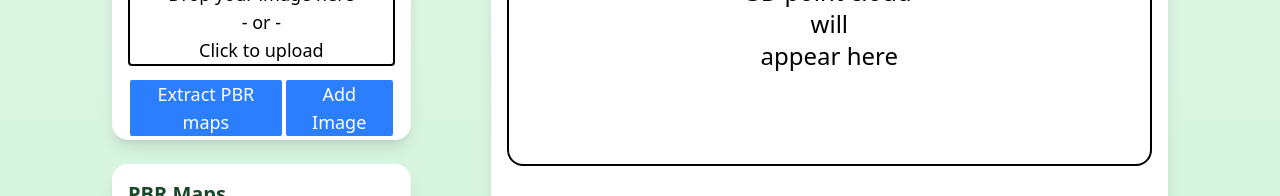
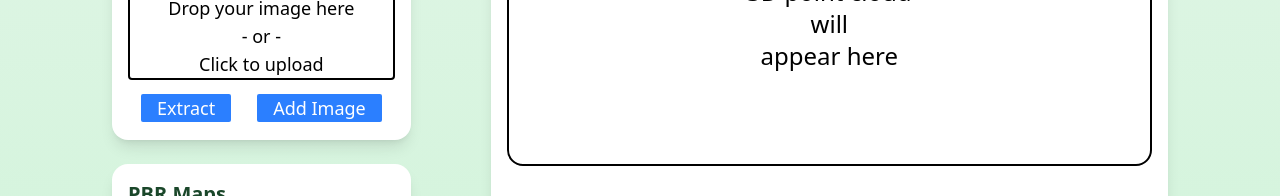
Before and after one commit to fuseai-fellowship/PBR-map-generation-for-realistic-3D-modeling, a React (Vite) app in the folder majorFront/: page /extraction in a window 1280 px wide. Shown: the part 399-595 px from the top of the page. Built offline with nearby package versions, Linux system fonts and the light colour scheme.

Commit message:
some final changes

```diff
--- a/majorFront/src/Components/AssetContext.jsx
+++ b/majorFront/src/Components/AssetContext.jsx
@@ -12,6 +12,7 @@ const sampleAsset = {
   fileFormat: 'glTF 2.0 (.glb)',
   originalImageUrl: null,
   numberOfCamera:false,
+  extract:false,
   modelUrl: 'https://raw.githubusercontent.com/KhronosGroup/glTF-Sample-Models/master/2.0/Sphere/glTF-Binary/Sphere.glb',
   pbrMaps: [
     {
@@ -59,6 +60,12 @@ export const AssetProvider = ({ children }) => {
     setBlob(blob)
   }
 
+  const extractPBR=(state)=>{
+    setAsset(prev=>({
+      ...prev,
+      extract:state
+    }))
+  }
   const updateNoOfCamera=(boolState)=>{
     console.log("In update ", boolState)
     setAsset(prev=>({
@@ -94,7 +101,7 @@ export const AssetProvider = ({ children }) => {
   }
 
   return (
-    <AssetContext.Provider value={{ currentAsset,objectBlob,addBlob,updatePBRMapByType,updateAllPBRMap,addOriginalImage,updateNoOfCamera }}>
+    <AssetContext.Provider value={{ currentAsset,objectBlob,addBlob,updatePBRMapByType,updateAllPBRMap,addOriginalImage,updateNoOfCamera,extractPBR }}>
       {children}
     </AssetContext.Provider>
   );
--- a/majorFront/src/Components/MPEGStreamer.jsx
+++ b/majorFront/src/Components/MPEGStreamer.jsx
@@ -102,7 +102,7 @@ const MJPEGStream = () => {
   // };
 
   useEffect(() => {
-    createImageLayer(webcamRef1, imageNr1, finished1, 'http://192.168.16.206:8080/?action=stream');
+    createImageLayer(webcamRef1, imageNr1, finished1, 'http://192.168.71.206:8080/?action=stream');
     // createImageLayer(webcamRef2, imageNr2, finished2, 'http://192.168.10.103:5000/video_feed');
 
     return () => {
@@ -146,7 +146,7 @@ const MJPEGStream = () => {
         </p>
           <div className='relative aspect-video bg-black cursor-pointer overflow-hidden rounded-lg shadow-lg'>
       <img
-        src="http://192.168.16.161:5000/video_feed"
+        src="http://192.168.71.161:5000/video_feed"
         alt="Live Stream"
         className="w-auto max-h-full rounded-lg shadow-lg"
       />
--- a/majorFront/src/Components/OriginalImage.jsx
+++ b/majorFront/src/Components/OriginalImage.jsx
@@ -6,14 +6,13 @@ import { useSelector } from 'react-redux';
 import { useAssetContext } from './AssetContext';
 
 const OriginalImage = () => {
-  const { currentAsset ,updatePBRMapByType ,updateAllPBRMap,addBlob,addOriginalImage} = useAssetContext();
+  const { currentAsset ,updatePBRMapByType ,updateAllPBRMap,addBlob,addOriginalImage,extractPBR} = useAssetContext();
 
   const backendAPI=useSelector(state=>state.backendAPI)
   // const backendAPI='https://b872-104-196-153-231.ngrok-free.app/process'
     console.log("In pbr maps displaying page with backendapi : ",backendAPI)
 
     const [selectedImage, setSelectedImage] = useState(null); // for uploaded imaged
-    const [extractPBR,setExtractPBR]=useState(true);
     const fileInputRef = useRef(null);
 
     // useEffect(()=>{
@@ -22,6 +21,7 @@ const OriginalImage = () => {
     //   }
 
     // },[currentAsset.originalImageUrl])
+
     // When a file is selected via the hidden input
     const handleFileChange = (e) => {
       // console.log("original")
@@ -60,12 +60,12 @@ const OriginalImage = () => {
 
 
     const cancelUpload=()=>{
-      setExtractPBR(true);
+      extractPBR(false)
       updateAllPBRMap('all',{url:'https://images.pexels.com/photos/2071882/pexels-photo-2071882.jpeg?auto=compress&cs=tinysrgb&dpr=1&w=500'})
     }
     // When user clicks the Extract button
     const handleUpload = async () => {
-      setExtractPBR(false);
+      extractPBR(true)
       // updateAllPBRMap('all',{url:'https://media.tenor.com/IfbOs_yh89AAAAAM/loading-buffering.gif'})
       updateAllPBRMap('all',{url:'https://miro.medium.com/v2/resize:fit:1400/1*jJKlUDkGzezjiFPagzvnuw.gif'})
 
@@ -189,6 +189,7 @@ const OriginalImage = () => {
             e.stopPropagation();
             setSelectedImage(null);
             addOriginalImage(null);
+            cancelUpload();
             }}
         >
             X
@@ -219,18 +220,18 @@ const OriginalImage = () => {
 
 
         <div
-        className='w-full flex justify-around text-center mt-1 py-2 text-lg text-white rounded-sm cursor-pointer'>
-            {extractPBR?
-            <div className='flex justify-around'>
+        className='w-full flex justify-center text-center mt-1 py-2 text-lg text-white rounded-sm cursor-pointer'>
+            {!currentAsset.extract?
+            <div className='flex w-full justify-around '>
             <p
-            className={`bg-blue-500 hover:bg-blue-600 ${currentAsset.originalImageUrl?'':'pointer-events-none'} border-2 px-4 rounded-sm inline-block`}
+            className={`bg-blue-500 hover:bg-blue-600 ${currentAsset.originalImageUrl?'':'pointer-events-none'} border-2 px-4 rounded-sm whitespace-nowrap`}
             onClick={handleUpload}
             >
-            Extract PBR maps
+            Extract
             </p>
             {currentAsset.originalImageUrl?
-              <p onClick={handleClick} className='bg-blue-500 hover:bg-blue-600   border-2 px-4 rounded-sm inline-block'>Change Image</p>:
-              <p onClick={handleClick} className='bg-blue-500 hover:bg-blue-600 border-2 px-4 rounded-sm inline-block'>Add Image</p>}
+              <p onClick={handleClick} className='bg-blue-500 hover:bg-blue-600   border-2 px-4 rounded-sm whitespace-nowrap'>Change Image</p>:
+              <p onClick={handleClick} className='bg-blue-500 hover:bg-blue-600 border-2 px-4 rounded-sm whitespace-nowrap'>Add Image</p>}
             </div>
             :
             <p
--- a/majorFront/src/Components/PDFviewer.jsx
+++ b/majorFront/src/Components/PDFviewer.jsx
@@ -1,12 +1,13 @@
 import React from 'react';
-import titleDefence from './assets/titleDefence.pdf'
+// import titleDefence from './assets/titleDefence.pdf'
+import finalReport from './assets/depth_estimation_form_rgb_images(4).pdf'
 
 function PDFViewer() {
 
   return (
     <div className="mt-20">
       <iframe
-        src={titleDefence}
+        src={finalReport}
         className='h-screen w-full'
         title="PDF Viewer"
         />
--- a/majorFront/src/Components/sample.jsx
+++ b/majorFront/src/Components/sample.jsx
@@ -10,14 +10,14 @@ import { useSelector } from 'react-redux';
 const Sample = () => {
   const [isStreaming, setIsStreaming] = useState(false);
   const [capturedImage, setCapturedImage] = useState(null);
-  const [extract, setExtract] = useState(false);
+  // const [extract, setExtract] = useState(false);
   const [facingMode, setFacingMode] = useState('user'); // 'user' (front) or 'environment' (rear)
   const [hasMultipleCameras, setHasMultipleCameras] = useState(false);
 
   const videoRef = useRef(null);
   const streamRef = useRef(null);
 
-  const { currentAsset, updatePBRMapByType, updateAllPBRMap, addBlob, addOriginalImage } = useAssetContext();
+  const { currentAsset, updatePBRMapByType, updateAllPBRMap, addBlob, addOriginalImage ,extractPBR} = useAssetContext();
   const backendAPI = useSelector(state => state.backendAPI);
   const navigate = useNavigate();
 
@@ -104,7 +104,7 @@ const Sample = () => {
 
   useEffect(() => {
     async function extractPBR() {
-      if (extract && capturedImage) {
+      if (currentAsset.extract && capturedImage) {
         const blob = await fetch(capturedImage).then(res => res.blob());
         const formData = new FormData();
         formData.append('image', blob, 'captured.jpg');
@@ -115,6 +115,7 @@ const Sample = () => {
         });
 
         navigate('/extraction');
+        console.log(" backend api is ",backendAPI)
 
         try {
           const response = await axios.post(backendAPI, formData, {
@@ -164,7 +165,7 @@ const Sample = () => {
     }
 
     extractPBR();
-  }, [capturedImage, extract]);
+  }, [capturedImage, currentAsset.extract]);
 
   useEffect(() => {
     return () => stopCamera();
@@ -248,7 +249,8 @@ const Sample = () => {
             </motion.button>
             <div className="flex items-center justify-center">
               <p
-                onClick={() => setExtract(true)}
+                // onClick={() => setExtract(true)}
+                onClick={() => extractPBR(true)}
                 className="bg-blue-500 text-white rounded-xl px-4 py-2 mt-3 hover:bg-blue-600 cursor-pointer text-sm sm:text-base text-center"
               >
                 Extract PBR
```
Also changed, not shown: 1 other file (tests, documents, lock files or other folders).
